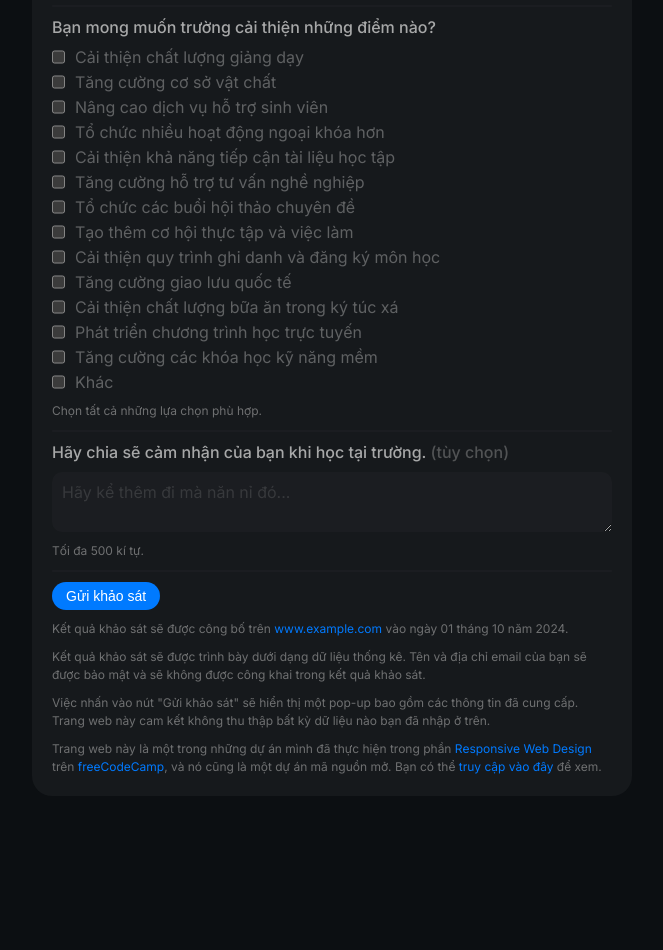
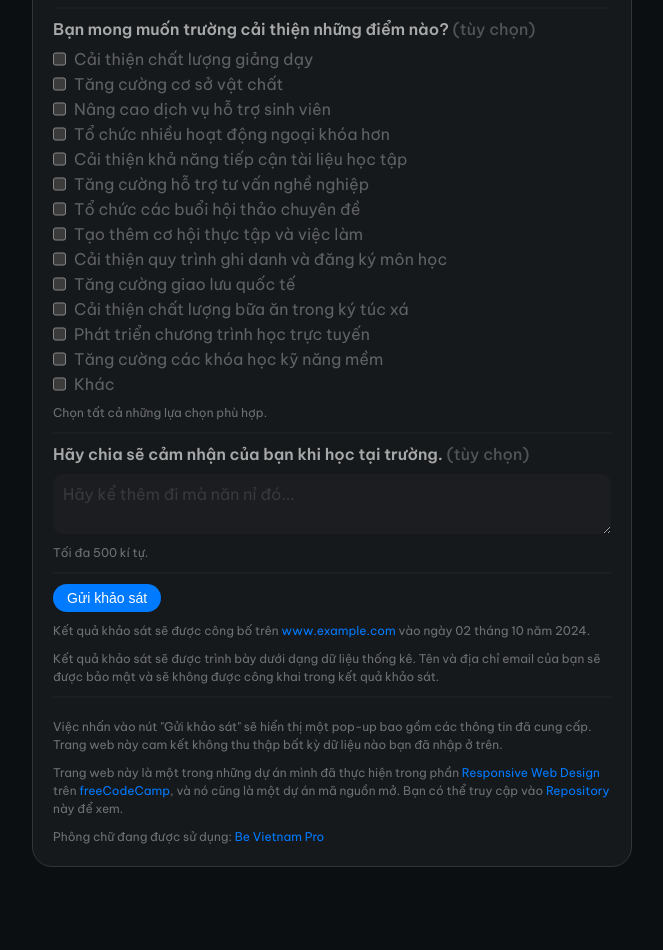
Before and after one commit to Swee5t/freeCodeCamp-projects, a plain HTML site: page responsive-web-design/survey-form/index.html in a window 1280 px wide. Shown: the part 1157-2107 px from the top of the page, without its empty margins (308-971 px from the left). Before the commit the page ends 2053 px from the top, so only its background shows below. Drawn offline with Linux system fonts and the light colour scheme.

Commit message:
update survey form, removed favicon

```diff
--- a/responsive-web-design/survey-form/index.html
+++ b/responsive-web-design/survey-form/index.html
@@ -5,7 +5,6 @@
     <meta charset="UTF-8">
     <meta name="viewport" content="width=device-width, initial-scale=1.0">
     <title>Mẫu khảo sát sinh viên</title>
-    <link rel="icon" type="image/x-icon" href="/favicon.ico">
     <link rel="stylesheet" href="./styles.css">
 </head>
 
@@ -131,7 +130,7 @@
             <!-- IMPROVEMENT -->
             <div class="form-group">
                 <label for="improvement" class="label" id="improvement-label">Bạn mong muốn trường cải thiện những điểm
-                    nào?</label>
+                    nào? <span class="clue">(tùy chọn)</span></label>
                 <div class="checkbox-group">
                     <label class="checkbox-label">
                         <input type="checkbox" name="improvement" value="quality-of-teaching">
@@ -212,10 +211,22 @@
                 <p class="note">Kết quả khảo sát sẽ được trình bày dưới dạng dữ liệu thống kê. Tên và địa chỉ email của
                     bạn sẽ được bảo mật và sẽ không được công khai trong kết quả khảo sát.
                 </p>
+                <span class="separator-line"></span>
+            </div>
+            <!-- NOTE -->
+            <div class="form-group">
                 <p class="note">Việc nhấn vào nút "Gửi khảo sát" sẽ hiển thị một pop-up bao gồm các thông tin đã cung
                     cấp. Trang web này cam kết không thu thập bất kỳ dữ liệu nào bạn đã nhập ở trên.</p>
+                <p class="note">Trang web này là một trong những dự án mình đã thực hiện trong phần <a
+                        href="https://www.freecodecamp.org/learn/2022/responsive-web-design/" target="_blank"
+                        class="hyperlink">Responsive Web Design</a> trên <a href="https://www.freecodecamp.org/"
+                        target="_blank" class="hyperlink">freeCodeCamp</a>, và nó cũng là một dự án mã nguồn mở. Bạn có
+                    thể truy cập vào <a
+                        href="https://github.com/Swee5t/freeCodeCamp-projects/tree/main/responsive-web-design/survey-form"
+                        target="_blank" class="hyperlink">Repository</a> này để xem.</p>
+                <p class="note">Phông chữ đang được sử dụng: <a href="https://fonts.google.com/specimen/Be+Vietnam+Pro"
+                        target="_blank" class="hyperlink">Be Vietnam Pro</a></p>
                 <span class="separator-line"></span>
-                <p class="note">Trang web này là một trong những dự án mình đã thực hiện trong phần <a href="https://www.freecodecamp.org/learn/2022/responsive-web-design/" target="_blank" class="hyperlink">Responsive Web Design</a> trên <a href="https://www.freecodecamp.org/" target="_blank" class="hyperlink">freeCodeCamp</a>, và nó cũng là một dự án mã nguồn mở. Bạn có thể <a href="https://github.com/Swee5t/freeCodeCamp-projects/tree/main/responsive-web-design/survey-form" target="_blank" class="hyperlink">truy cập vào đây</a> để xem.</p>
             </div>
         </form>
         <footer class="footer"></footer>
@@ -289,13 +300,15 @@
     <script>
         function formatDate(date) {
             const day = String(date.getDate()).padStart(2, '0');
-            const month = String(date.getMonth() + 1).padStart(2, '0'); // Tháng bắt đầu từ 0
+            const month = String(date.getMonth() + 1).padStart(2, '0');
             const year = date.getFullYear();
             return `ngày ${day} tháng ${month} năm ${year}`;
         }
 
         const today = new Date();
-        const formattedDate = formatDate(today);
+        const tomorrow = new Date(today);
+        tomorrow.setDate(today.getDate() + 1);
+        const formattedDate = formatDate(tomorrow);
 
         document.getElementById('date').textContent = formattedDate;
     </script>
--- a/responsive-web-design/survey-form/styles.css
+++ b/responsive-web-design/survey-form/styles.css
@@ -1,4 +1,4 @@
-@import url('https://fonts.googleapis.com/css2?family=Inter:ital,opsz,wght@0,14..32,100..900;1,14..32,100..900&display=swap');
+@import url('https://fonts.googleapis.com/css2?family=Be+Vietnam+Pro:ital,wght@0,100;0,200;0,300;0,400;0,500;0,600;0,700;0,800;0,900;1,100;1,200;1,300;1,400;1,500;1,600;1,700;1,800;1,900&display=swap');
 
 :root {
     --primary-text-color: 238, 238, 238;
@@ -6,6 +6,7 @@
     --tertiary-text-color: 170, 170, 170;
     --background-color: 12, 15, 18;
     --form-background-color: 22, 25, 28;
+    --form-border-color: 50, 53, 56;
     --input-background-color: 32, 35, 38;
     --blue-color: 0, 122, 255;
 
@@ -23,7 +24,7 @@
 }
 
 body {
-    font-family: 'Inter', sans-serif;
+    font-family: 'Be Vietnam Pro', sans-serif;
     color: rgb(var(--primary-text-color));
     background-color: rgb(var(--background-color));
 }
@@ -70,6 +71,7 @@ footer {
     background-color: rgb(var(--form-background-color));
     box-sizing: border-box;
     border-radius: 20px;
+    border: 1px solid rgb(var(--form-border-color));
 
     .form-group {
         display: flex;
@@ -77,10 +79,11 @@ footer {
 
         .label {
             font-size: 16px;
-            font-weight: 500;
+            font-weight: 600;
             color: rgba(var(--secondary-text-color), .8);
 
             .clue {
+                font-weight: 500;
                 color: rgba(var(--tertiary-text-color), .4);
             }
         }
@@ -143,7 +146,7 @@ footer {
         .radio-label,
         .checkbox-label {
             display: flex;
-            gap: 10px;
+            gap: 8px;
             color: rgba(var(--secondary-text-color), .4);
 
             &:has(:checked) {
@@ -178,7 +181,7 @@ footer {
             color: rgb(var(--tertiary-text-color), .6);
 
             &.gradient {
-                background-image: linear-gradient(90deg, rgba(var(--tertiary-text-color), 1), rgba(var(--tertiary-text-color), .6), rgba(var(--tertiary-text-color), 1));
+                background-image: linear-gradient(90deg, rgba(var(--tertiary-text-color), 1), rgba(var(--tertiary-text-color), .4), rgba(var(--tertiary-text-color), 1));
                 background-size: 200% auto;
                 color: transparent;
                 -webkit-text-fill-color: transparent;
```
Also changed, not shown: favicon.ico (deleted).
